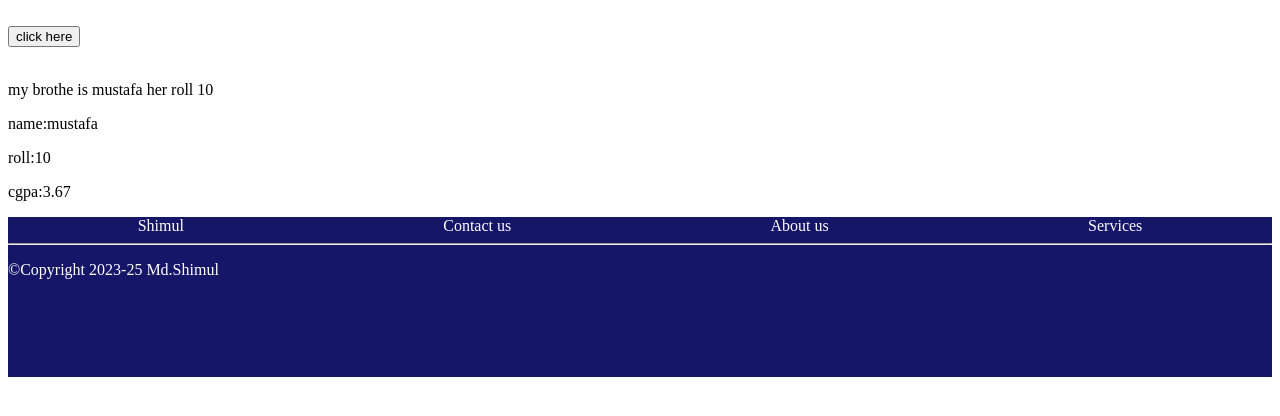
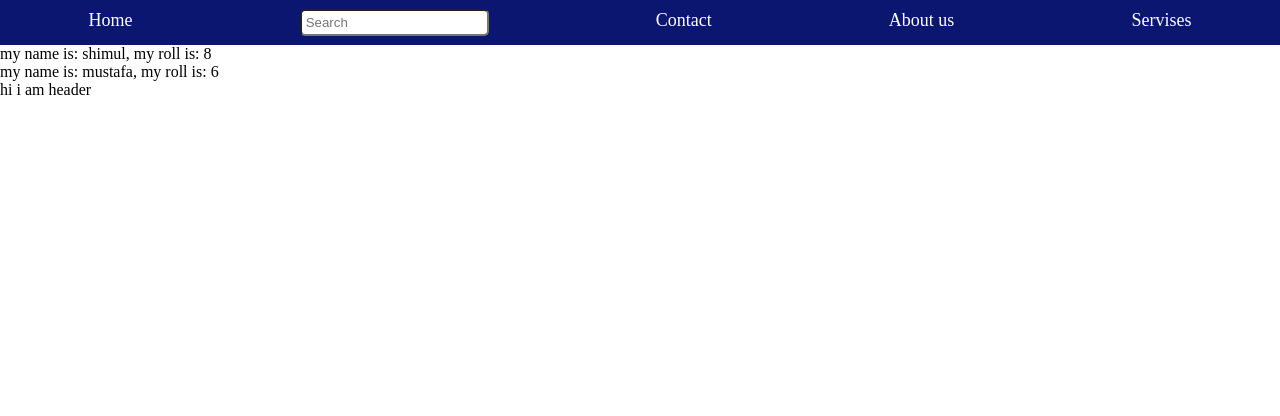
Before and after one commit to Shimul-DIU/React, a React (Vite) app in the folder vite-project/: page / in a window 1280 px wide. Shown: the top 416 px of the page. Built offline with nearby package versions, Linux system fonts and the light colour scheme.

Commit message:
passing arrObj in props

```diff
--- a/vite-project/src/App.jsx
+++ b/vite-project/src/App.jsx
@@ -1,20 +1,18 @@
-import Header from './Components/Header/Header'
-import Footer from './Components/Footer/Footer'
+import React from 'react';
+import Header from './Components/Header/Header';
+import Navber from './Components/Navbar/Navber';
 
-function App() {
- let student={
-    name:'mustafa',
-    roll:10,
-    cgpa:3.67
- }
+
+const App = () => {
+  const objarray=[{name:'shimul',roll:8,gpa:4.50},{name:'mustafa',roll:6,gpa:5}]
 
   return (
-    <>
+    <div>
+     <Navber objarray={objarray}></Navber>
+      <Header></Header>
 
-      <Header name='shimul' roll='9' cgpa='3.56' info={student}></Header>
-      <Footer></Footer>
-    </>
-  )
-}
+    </div>
+  );
+};
 
-export default App
+export default App;
--- a/vite-project/src/Components/Header/Header.jsx
+++ b/vite-project/src/Components/Header/Header.jsx
@@ -1,25 +1,11 @@
-import React from "react";
-function Header(props){
-    function myfunction(){
-       document.querySelector('span').style.display='inline-block'
-    }
-    const styling={
-        padding:'10px',
-        border: '2px solid black',
-        marginTop:'20px',
-        display:'none'
-    }
-    return(
+import React from 'react';
+
+const Header = () => {
+    return (
         <div>
-            <span style={styling}>hello i am {props.name} my roll is {props.roll} and cgpa {props.cgpa}</span><br />
-           <button onClick={myfunction}>click here</button> <br /><br />
-           <p>my brothe is {props.info.name} her roll {props.info.roll}</p>
-           {Object.entries(props.info).map(([key,value])=>{
-            return<p key={key}>{key}:{value}</p>
-           })}
+            hi i am header
+        </div>
+    );
+};
 
-        </div>
-
-    )
-}
-export default Header
+export default Header;
--- a/vite-project/src/Components/Navbar/Navbar.css
+++ b/vite-project/src/Components/Navbar/Navbar.css
@@ -0,0 +1,33 @@
+*{
+    margin:0px;
+    padding:0px;
+}
+.nav{
+    box-sizing: border-box;
+    display:flex;
+    justify-content: space-around;
+    background-color: rgb(10, 22, 112);
+    font-size:large;
+    align-items: center;
+
+
+
+}
+.nav a{
+    padding:10px;
+    color:white;
+    text-decoration: none;
+     border-bottom: 4px solid  transparent;
+
+
+}
+.nav div input{
+    border-radius: 5px;
+    padding:4px
+}
+.nav a:hover{
+    background-color: rgb(33, 67, 123);
+    border-bottom:3px solid white;
+
+
+}
--- a/vite-project/src/Components/Navbar/Navber.jsx
+++ b/vite-project/src/Components/Navbar/Navber.jsx
@@ -0,0 +1,25 @@
+import React from 'react';
+import './Navbar.css'
+
+const Navber = (props) => {
+    return (
+        <div>
+            <div className='nav'>
+                <a href="">Home</a>
+                <div><input type="search" name="" placeholder='Search' id="" /></div>
+                <a href="">Contact</a>
+                <a href="">About us</a>
+                <a href="">Servises</a>
+
+            </div>
+
+                {props.objarray.map((item,index)=>(
+                    <div><span  key={index}>my name is: {item.name},</span>&nbsp;
+                    <span key={index}>my roll is: {item.roll}</span></div>
+                ))}
+
+        </div>
+    );
+};
+
+export default Navber;
```
Also changed, not shown: vite-project/src/Components/Section/Section.jsx (+11 -0 lines).
